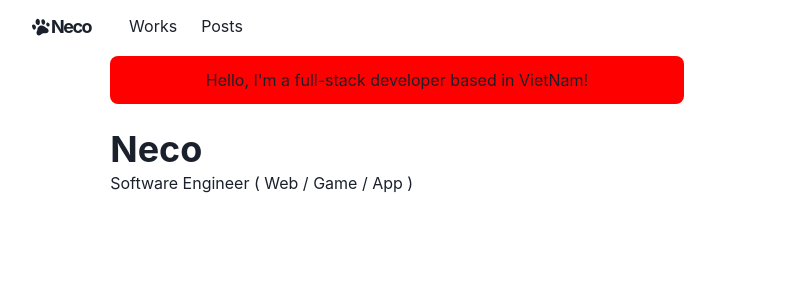
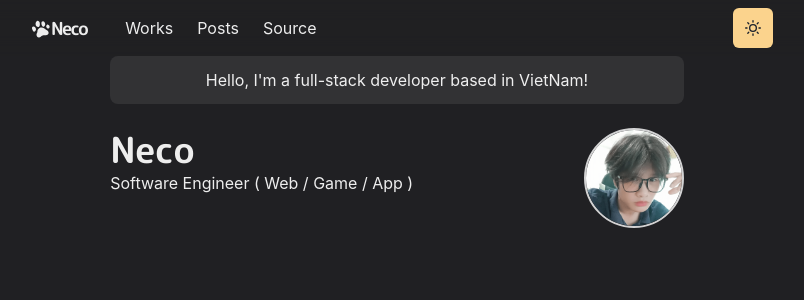
Before and after one commit to kitkas0000/thenecocodes.github.io, a Next.js app: page / in a window 1280 px wide. Shown: the top 300 px of the page, without its empty margins (243-1047 px from the left). Built offline with nearby package versions, Linux system fonts and the light colour scheme.

Commit message:
update navbar and theme

```diff
--- /dev/null
+++ b/components/fonts.js
@@ -0,0 +1,6 @@
+const Fonts = () => (
+  <style jsx global>{`
+    @import url('https://fonts.googleapis.com/css2?family=M+PLUS+Rounded+1c:wght@300;700&display=swap');
+  `}</style>
+)
+export default Fonts
--- a/components/navbar.js
+++ b/components/navbar.js
@@ -15,6 +15,7 @@
   useColorModeValue
 } from '@chakra-ui/react'
 import { HamburgerIcon } from '@chakra-ui/icons'
+import ThemeToggleButton from './theme-toggle-button'
 
 const LinkItem = ({ href, path, children }) => {
   const active = path == href
@@ -73,9 +74,21 @@
           <LinkItem href="/posts" path={path}>
             Posts
           </LinkItem>
+          <LinkItem
+            target="_blank"
+            href="https://github.com/kitkas0000/portfolio"
+            path={path}
+            display="inline-flex"
+            alignItems="center"
+            style={{ gap: 4 }}
+            pl={2}
+          >
+            Source
+          </LinkItem>
         </Stack>
 
         <Box flex={1} align="right">
+          <ThemeToggleButton />
           <Box ml={2} display={{ base: 'inline-block', md: 'none' }}>
             <Menu>
               <MenuButton
@@ -85,7 +98,23 @@
                 aria-label="Options"
               />
               <MenuList>
-                <NextLink href="/" passHref></NextLink>
+                <NextLink href="/" passHref>
+                  <MenuItem as={Link}>About</MenuItem>
+                </NextLink>
+                <NextLink href="/works" passHref>
+                  <MenuItem as={Link}>Works</MenuItem>
+                </NextLink>
+                <NextLink href="/posts" passHref>
+                  <MenuItem as={Link}>Posts</MenuItem>
+                </NextLink>
+                <NextLink href="/view" passHref>
+                  <MenuItem
+                    as={Link}
+                    href="https://github.com/kitkas0000/portfolio"
+                  >
+                    View Source
+                  </MenuItem>
+                </NextLink>
               </MenuList>
             </Menu>
           </Box>
--- /dev/null
+++ b/components/theme-toggle-button.js
@@ -0,0 +1,17 @@
+import { IconButton, useColorMode, useColorModeValue } from '@chakra-ui/react'
+import { SunIcon, MoonIcon } from '@chakra-ui/icons'
+
+const ThemeToggleButton = () => {
+  const { toggleColorMode } = useColorMode()
+
+  return (
+    <IconButton
+      aria-label="Toggle theme"
+      colorScheme={useColorModeValue('purple', 'orange')}
+      icon={useColorModeValue(<MoonIcon />, <SunIcon />)}
+      onClick={toggleColorMode}
+    ></IconButton>
+  )
+}
+
+export default ThemeToggleButton
--- /dev/null
+++ b/lib/theme.js
@@ -0,0 +1,54 @@
+import { extendTheme } from '@chakra-ui/react'
+import { mode } from '@chakra-ui/theme-tools'
+
+const styles = {
+  global: props => ({
+    body: {
+      bg: mode('#f0e7db', '#202023')(props)
+    }
+  })
+}
+
+const components = {
+  Heading: {
+    variants: {
+      'section-title': {
+        textDecoration: 'underline',
+        fontSize: 20,
+        textUnderlineOffset: 6,
+        textDecorationColor: '#525252',
+        textDecorationThickness: 4,
+        marginTop: 3,
+        marginBottom: 4
+      }
+    }
+  },
+  Link: {
+    baseStyle: props => ({
+      color: mode('#3d7aed', '#ff63c3')(props),
+      textUnderlineOffset: 3
+    })
+  }
+}
+
+const fonts = {
+  heading: "'M PLUS Rounded 1c'"
+}
+const colors = {
+  glassTeal: '#88ccca'
+}
+
+const config = {
+  initialColorMode: 'dark',
+  useSystemColorMode: true
+}
+
+const theme = extendTheme({
+  config,
+  styles,
+  components,
+  colors,
+  fonts
+})
+
+export default theme
--- a/pages/_app.js
+++ b/pages/_app.js
@@ -1,9 +1,12 @@
 import { ChakraProvider } from '@chakra-ui/react'
 import Layout from '../components/layouts/main'
+import Fonts from '../components/fonts'
+import theme from '../lib/theme'
 
 const Website = ({ Component, pageProps, router }) => {
   return (
-    <ChakraProvider>
+    <ChakraProvider theme={theme}>
+      <Fonts />
       <Layout router={router}>
         <Component {...pageProps} key={router.route} />
       </Layout>
--- /dev/null
+++ b/pages/_document.js
@@ -0,0 +1,18 @@
+import { ColorModeScript } from '@chakra-ui/react'
+import NextDocument, { Html, Head, Main, NextScript } from 'next/document'
+import theme from '../lib/theme'
+
+export default class Document extends NextDocument {
+  render() {
+    return (
+      <Html lang="en">
+        <Head />
+        <body>
+          <ColorModeScript initialColorMode={theme.config.initialColorMode} />
+          <Main />
+          <NextScript />
+        </body>
+      </Html>
+    )
+  }
+}
--- a/pages/index.js
+++ b/pages/index.js
@@ -1,8 +1,20 @@
-import { Container, Box, Heading } from '@chakra-ui/react'
+import {
+  Container,
+  Box,
+  Heading,
+  Image,
+  useColorModeValue
+} from '@chakra-ui/react'
 const Page = () => {
   return (
     <Container>
-      <Box borderRadius="lg" bg="red" p={3} mb={6} align="center">
+      <Box
+        borderRadius="lg"
+        bg={useColorModeValue('whiteAlpha.500', 'whiteAlpha.200')}
+        p={3}
+        mb={6}
+        align="center"
+      >
         Hello, I&apos;m a full-stack developer based in VietNam!
       </Box>
 
@@ -13,6 +25,23 @@
           </Heading>
           <p>Software Engineer ( Web / Game / App )</p>
         </Box>
+        <Box
+          flexShrink={0}
+          mt={{ base: 4, md: 0 }}
+          ml={{ md: 6 }}
+          align="center"
+        >
+          <Image
+            borderColor="whiteAlpha.800"
+            borderWidth={2}
+            borderStyle="solid"
+            maxWidth="100px"
+            display="inline-block"
+            borderRadius="full"
+            src="/images/neco.png"
+            alt="Profile Image"
+          />
+        </Box>
       </Box>
     </Container>
   )
```
Also changed, not shown: public/images/neco.png (added).
